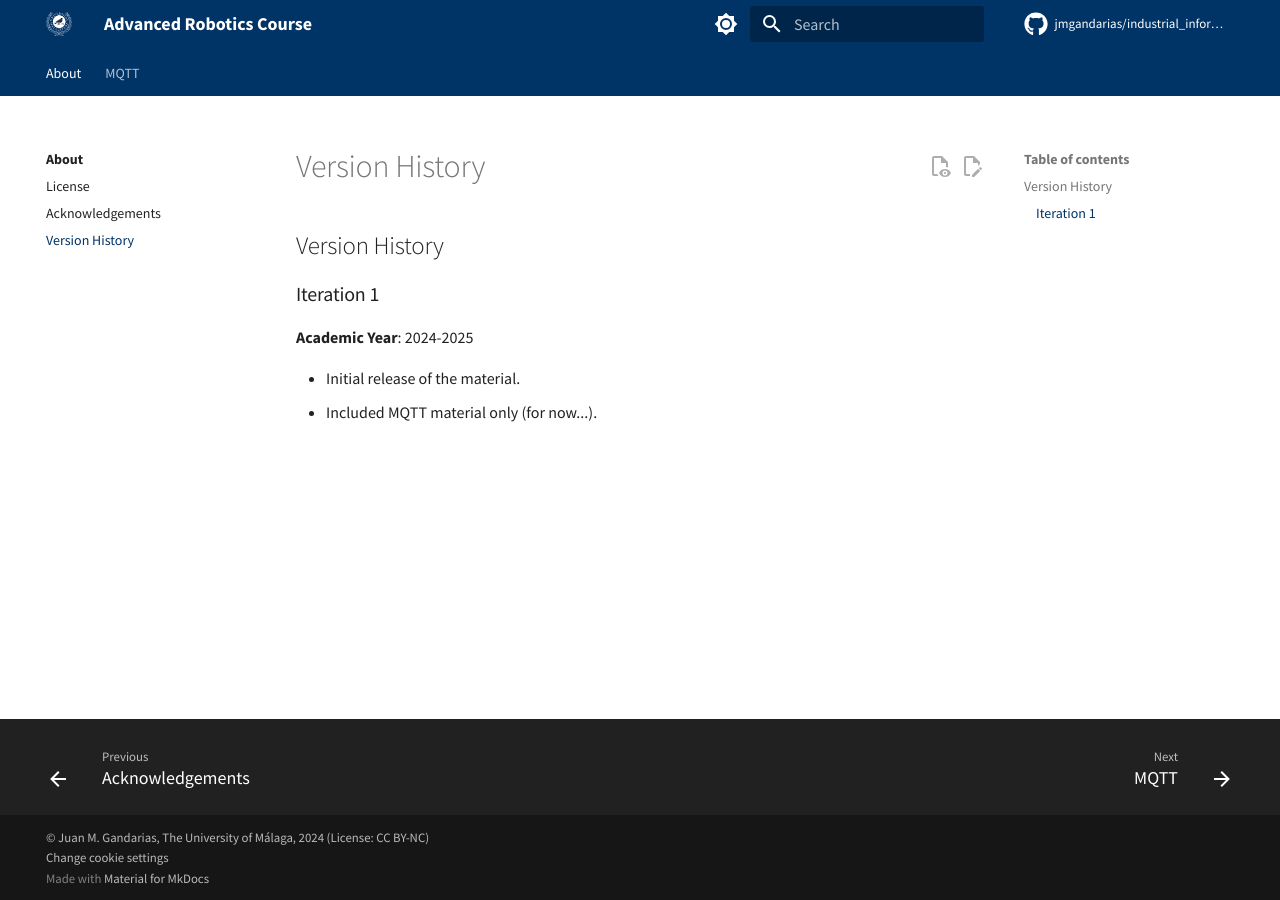
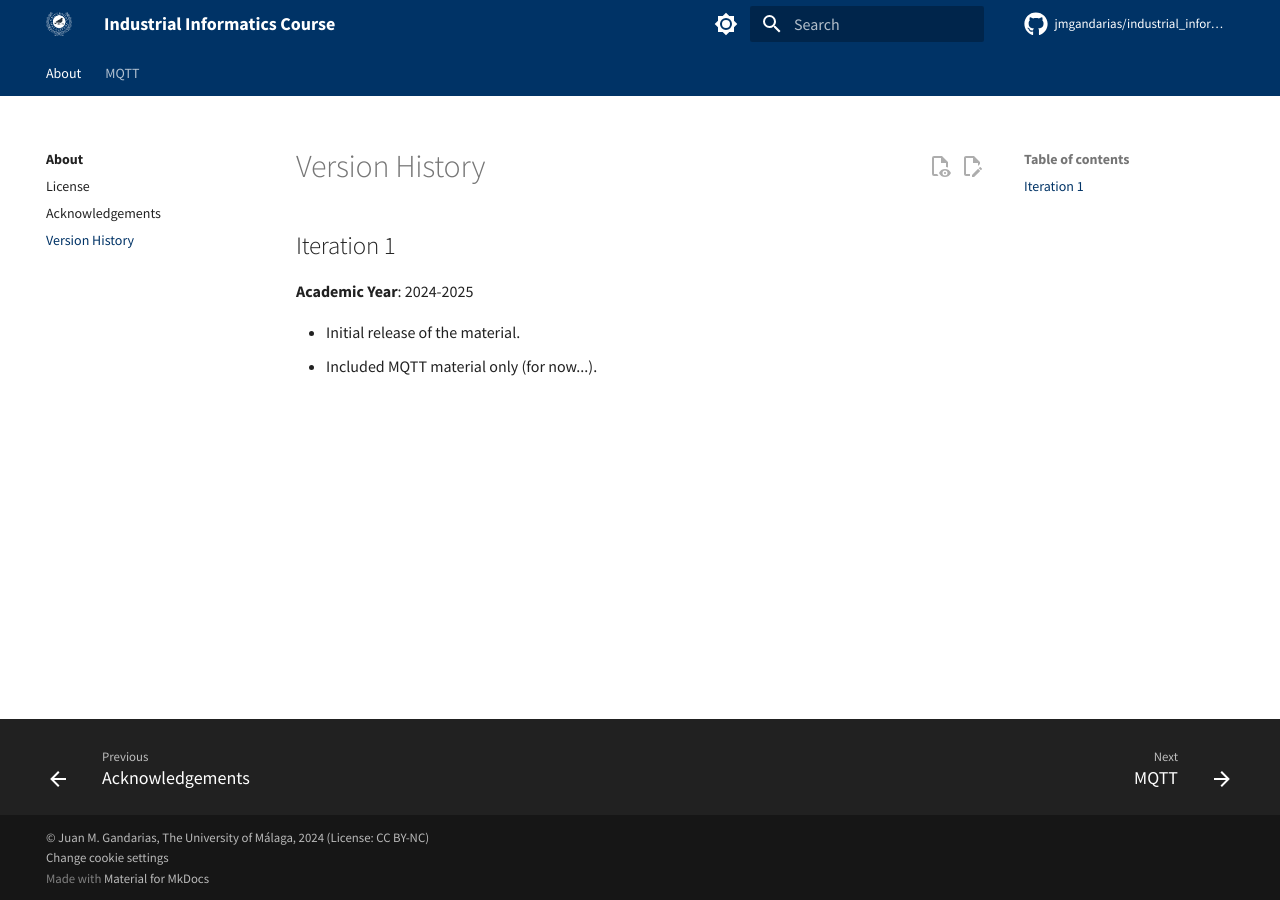
Before and after one commit to jmgandarias/industrial_informatics, an MkDocs documentation site: the page built from docs/about/changelog.md, in a window 1280 px wide. Built offline with MkDocs 1.6.1 and Material for MkDocs 9.7.7, drawn with Linux system fonts in a browser that asks for light colours; comment, search, counter and statistics services are not loaded.

Commit message:
testing colors and fixing small issues

```diff
--- a/docs/about/changelog.md
+++ b/docs/about/changelog.md
@@ -2,9 +2,7 @@
 title: "Version History"
 ---
 
-## Version History
-
-### Iteration 1
+## Iteration 1
 
 **Academic Year**: 2024-2025
 
--- a/mkdocs.yml
+++ b/mkdocs.yml
@@ -1,5 +1,5 @@
-site_name: "Advanced Robotics Course"
-site_url: https://jmgandarias.com/advanced_robotics
+site_name: "Industrial Informatics Course"
+site_url: https://jmgandarias.com/industrial_informatics
 site_description: Teaching material for the Advanced Robotics Course at The University of Málaga.
 theme:
   name: material
@@ -18,7 +18,7 @@
         name: Switch to dark mode
     # Palette toggle for dark mode
     - scheme: slate
-      primary: custom
+      primary: "#0099cc"
       accent: custom
       toggle:
         icon: material/brightness-4
```
Also changed, not shown: docs/about/acknowledgements.md (+1 -3 lines), docs/about/license.md (+0 -2 lines), docs/mqtt/README.md (+1 -1 lines).
